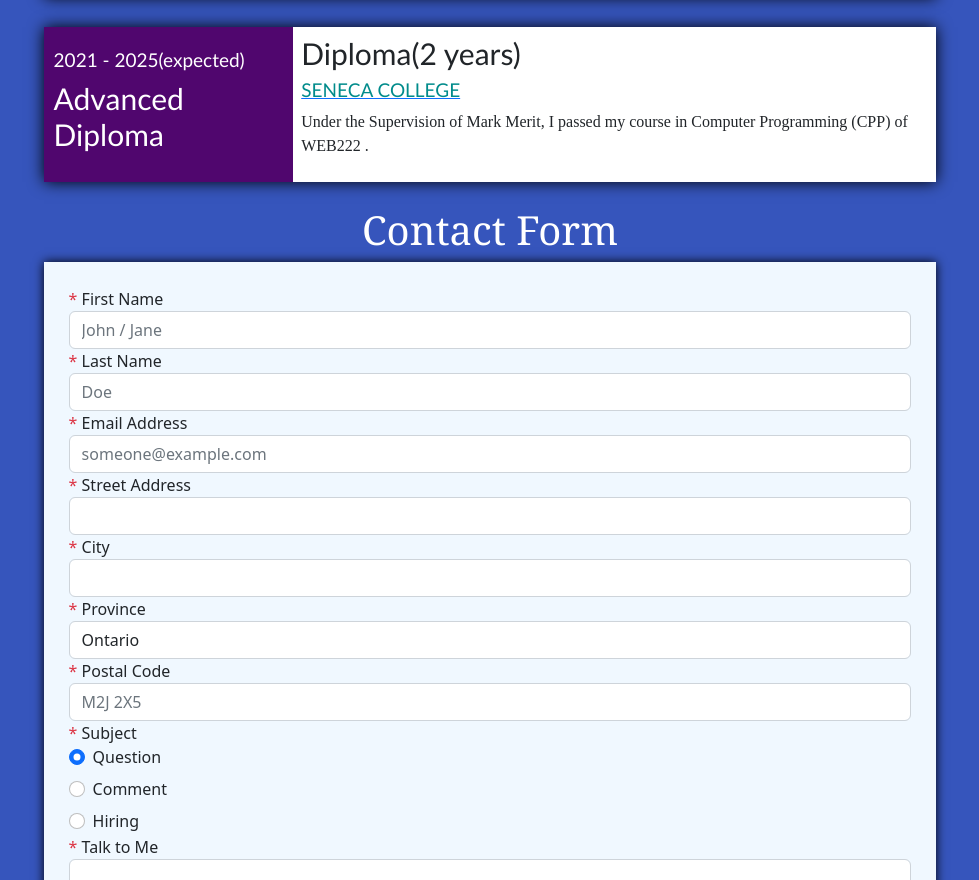
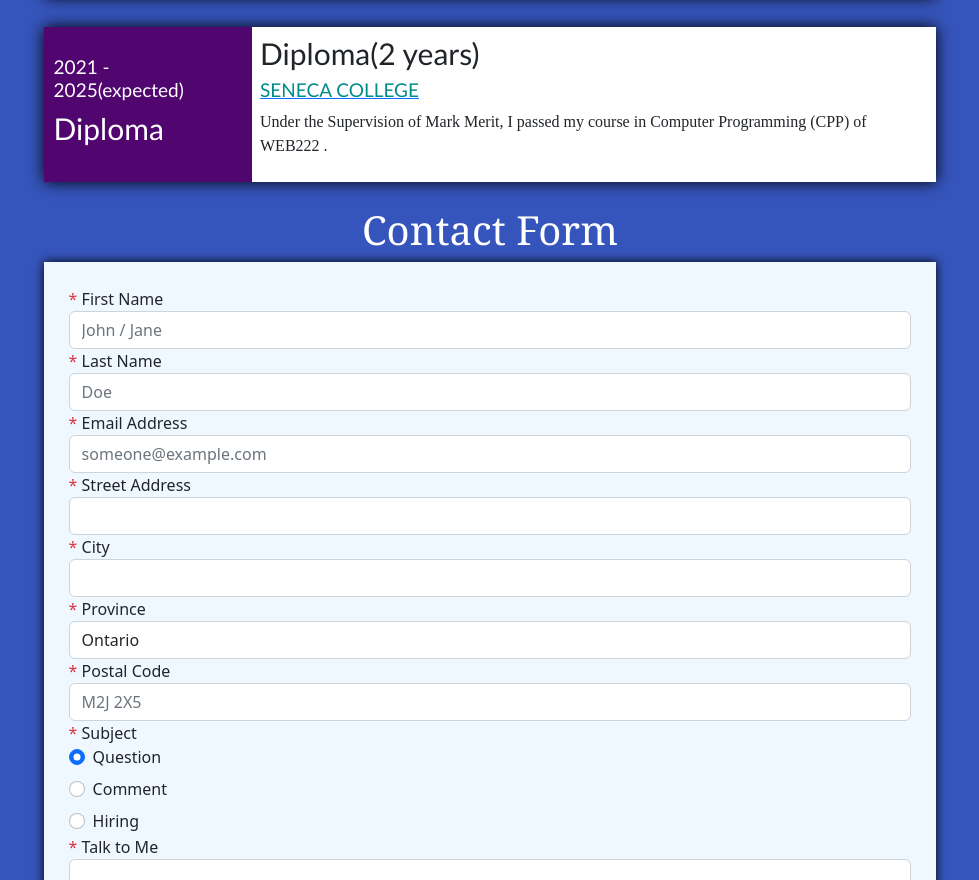
Before and after one commit to apate577/finaltest, a plain HTML site: page index.html in a window 1280 px wide. Shown: the part 1462-2342 px from the top of the page, without its empty margins (150-1129 px from the left). Drawn offline with nearby package versions, Linux system fonts and the light colour scheme.

Commit message:
Add files via upload

```diff
--- a/index.html
+++ b/index.html
@@ -91,7 +91,7 @@
           <div class="edu-card-left">
             <div>
                 <h3 class="h33">2021 - 2025(expected)</h3>
-                <h2 class="h22">Advanced Diploma</h2>
+                <h2 class="h22">Diploma</h2>
           </div>
         </div>
           <section class="edu-card-txt">
```
